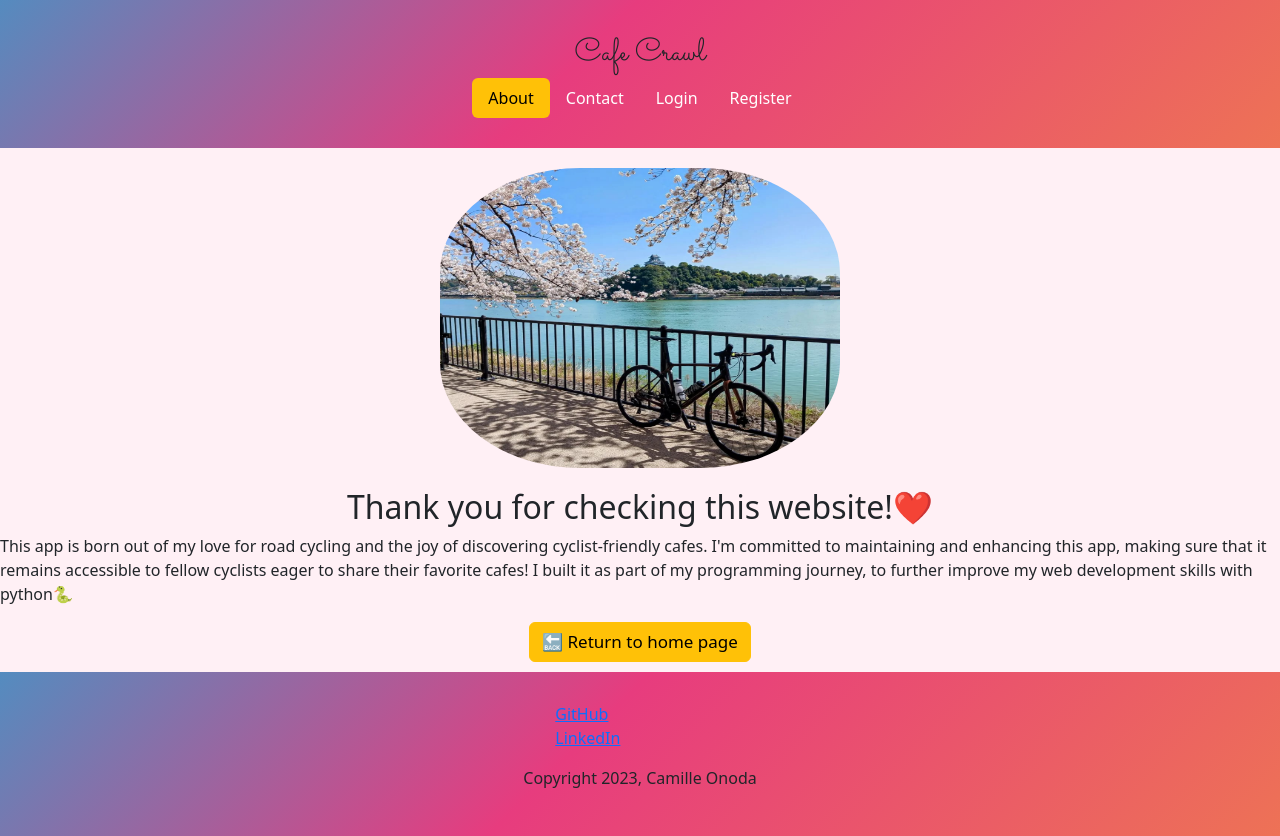
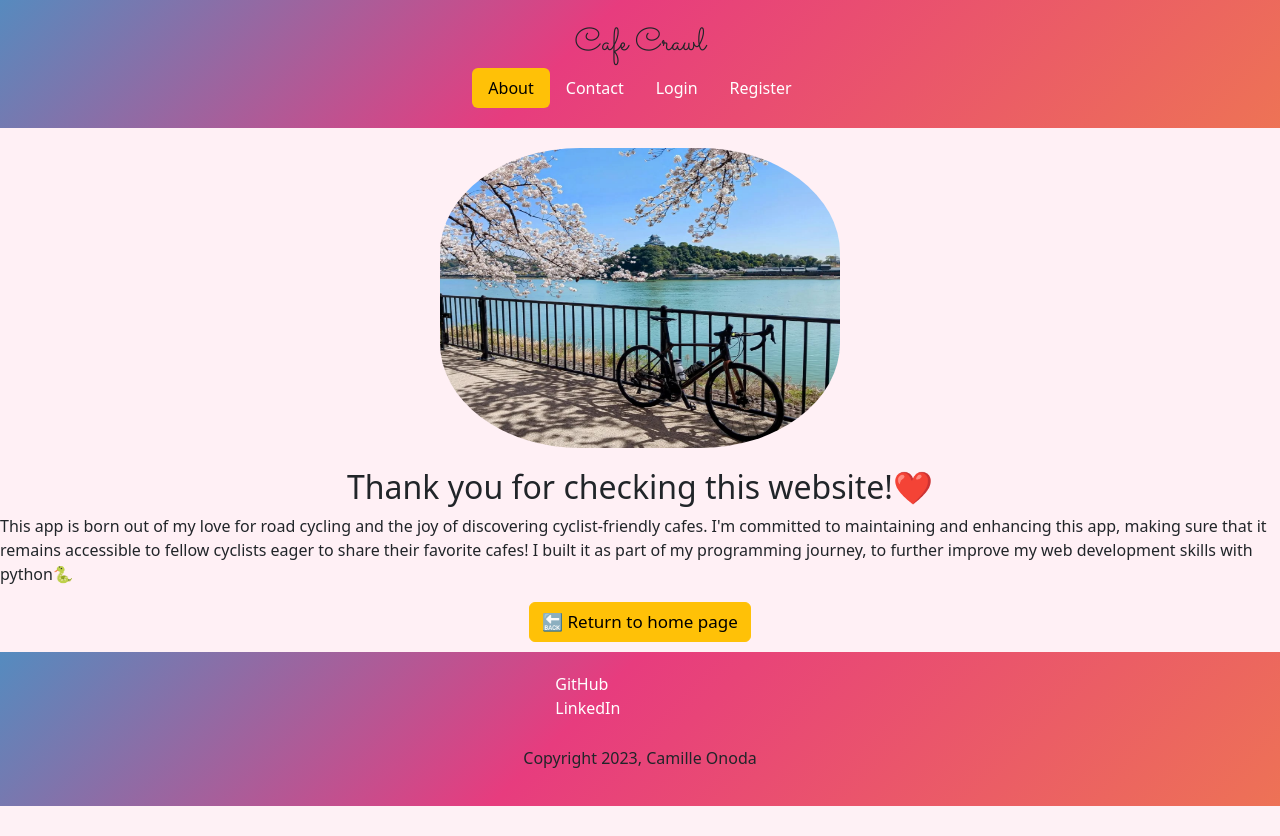
Before and after one commit to CamilleOnoda/Coffee-wifi-collection, a Flask app: page /about in a window 1280 px wide. After the commit the page ends 806 px from the top, so only its background shows below. Run offline with Flask 3, Linux system fonts and the light colour scheme; some libraries are stand-ins or nearby versions.

Commit message:
Separate footer and header style properties

```diff
--- a/static/css/styles.css
+++ b/static/css/styles.css
@@ -2,15 +2,23 @@
   box-sizing: border-box;
 }
 
-header, footer {
+header {
   background: linear-gradient(-45deg, #ee7752, #e73c7e, #23a6d5, #23d5ab);
   background-size: 180% 180%;
   animation: gradient-animation 15s ease infinite;
   display: flex;
   flex-direction: column;
   align-items: center;
-  padding: 30px 0;
+  padding: 20px 0;
 }
+
+footer {
+  background: linear-gradient(-45deg, #ee7752, #e73c7e, #23a6d5, #23d5ab);
+  background-size: 180% 180%;
+  animation: gradient-animation 15s ease infinite;
+  padding: 20px;
+}
+
 @keyframes gradient-animation {
   0% {
     background-position: 0% 50%;
@@ -48,6 +56,25 @@ span {
 .nav-link:hover {
   font-weight: bold;
   color: black;
+}
+
+/*Footer*/
+.flex-footer {
+  display: flex;
+  flex-direction: column;
+  align-content: center;
+  flex-wrap: wrap;
+  gap: 10px;
+}
+
+.link-footer {
+  display: flex;
+  justify-content: space-around;
+}
+
+a {
+  text-decoration: none;
+  color: white;
 }
 
 
```
